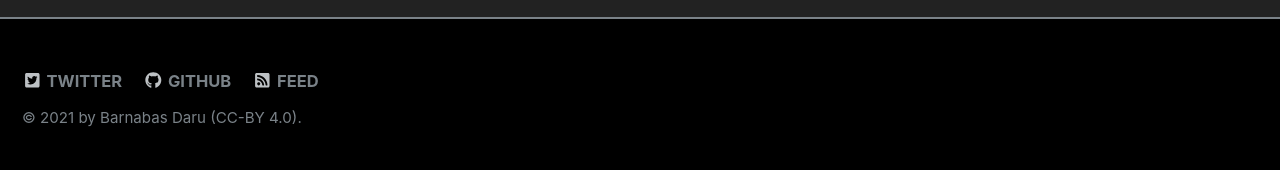
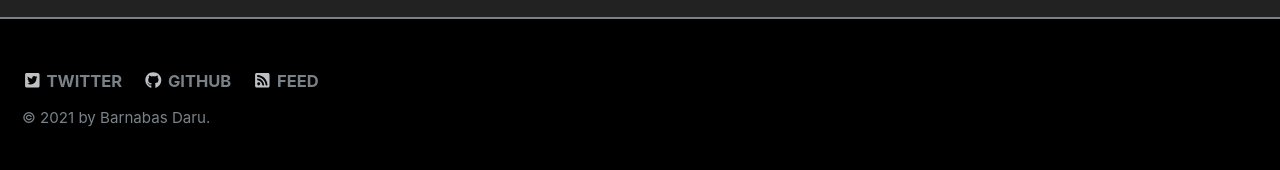
Before and after one commit to darunabas/darulab.github.io, a Jekyll site: the page built from index.html, in a window 1280 px wide. Shown: the part 1396-1566 px from the top of the page. Built offline with Jekyll 4.4.1, drawn with Linux system fonts in a browser that asks for light colours; nearby versions of some CDN libraries; the list of posts is cut into pages by our own code.

Commit message:
Update footer.html

```diff
--- a/_includes/footer.html
+++ b/_includes/footer.html
@@ -23,4 +23,4 @@
 </div>
 
 <div class="page__footer-copyright">
-  &copy; {{ site.time | date: '%Y' }} by {{ site.name | default: site.title }} (CC-BY 4.0). <br>
+  &copy; {{ site.time | date: '%Y' }} by {{ site.name | default: site.title }}. <br>
```
